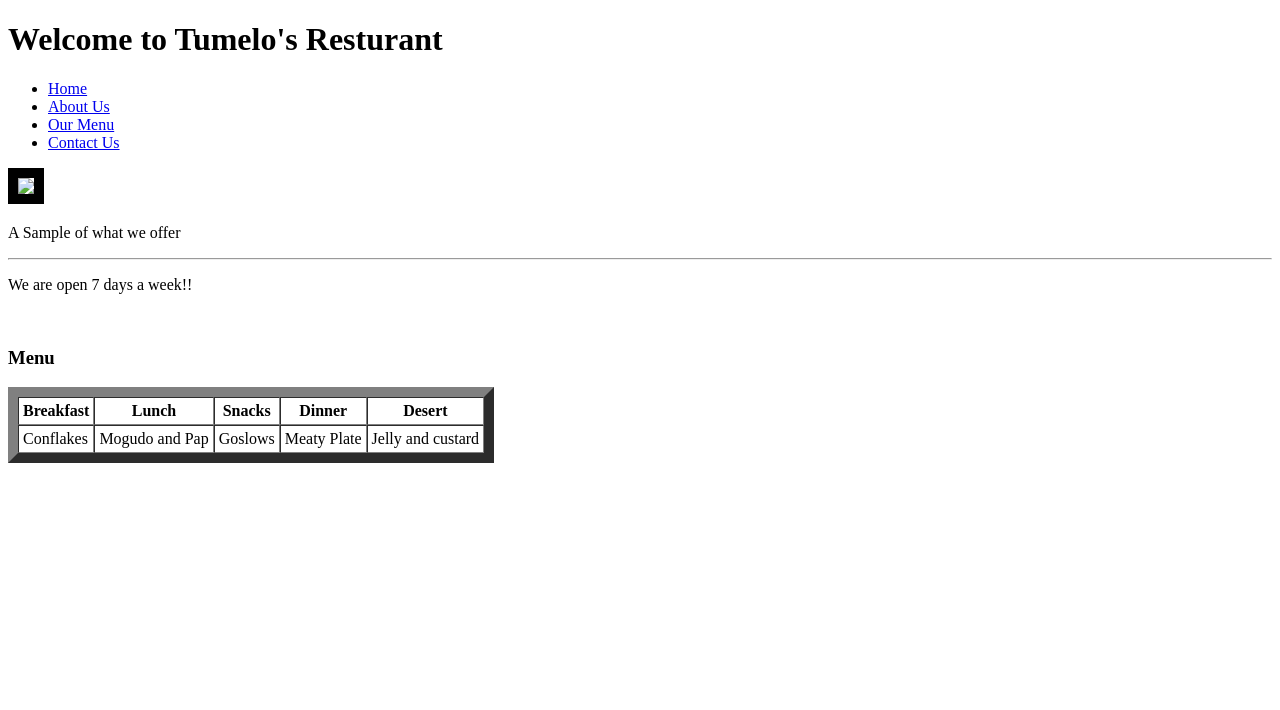
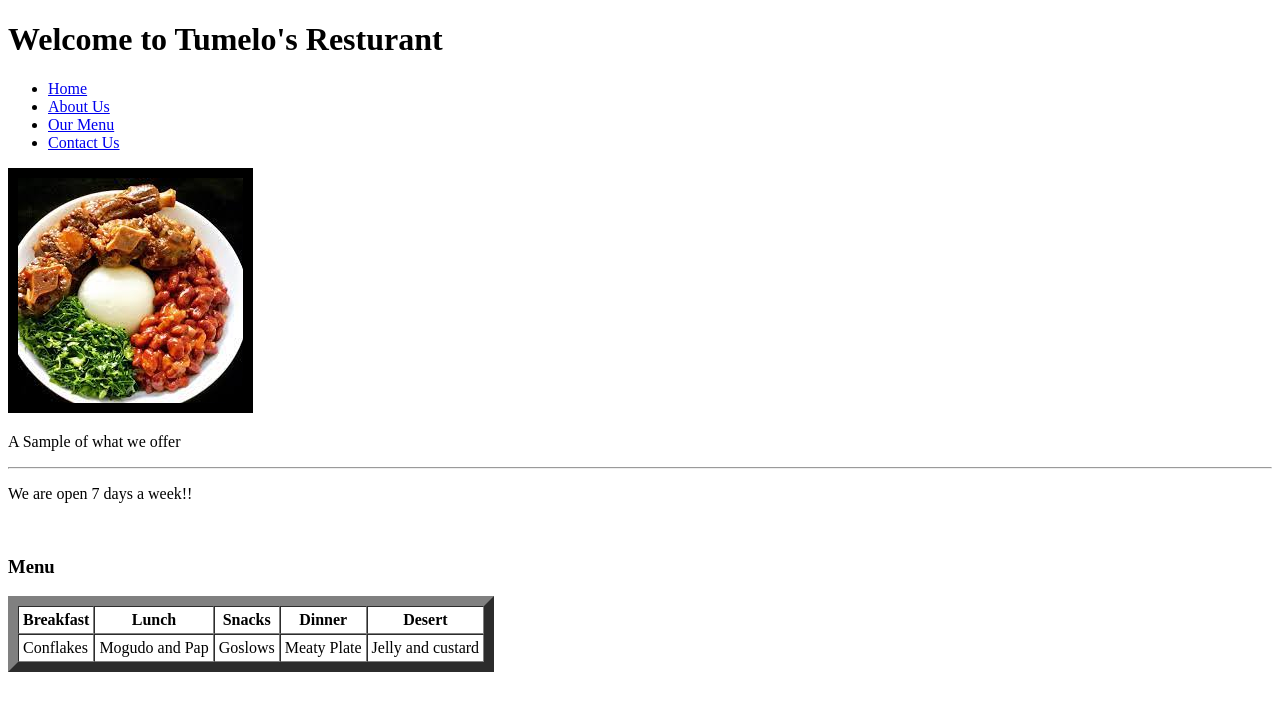
Before and after one commit to Tumelo53/super-simpleTumelo, a plain HTML site: page Index.html in a window 1280 px wide. Drawn offline with Linux system fonts and the light colour scheme.

Commit message:
Update Index.html

```diff
--- a/Index.html
+++ b/Index.html
@@ -13,7 +13,7 @@
         </ul>
 
 
-            <img src="../Desktop/Code.jpeg" 300X600 border="10"/>
+            <img src="https://github.com/Tumelo53/super-simpleTumelo/blob/main/Code.jpeg?raw=true" 300X600 border="10"/>
 
 
         <p>A Sample of what we offer</p>
```
